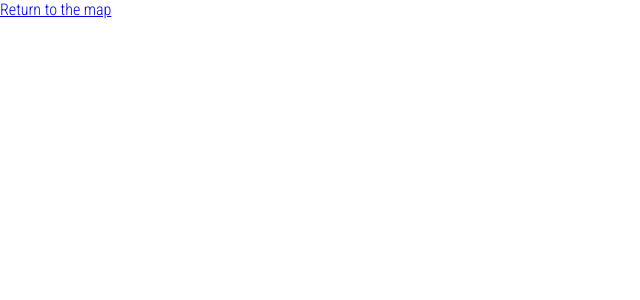
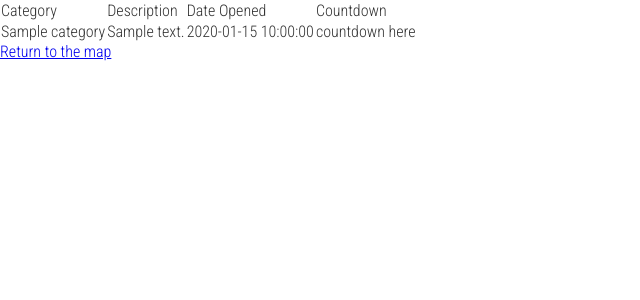
Before and after one commit to gmisek/ReddupApp, a Python web app: template reddup/templates/issues.html in a window 1280 px wide. Shown: the top 300 px of the page, without its empty margins (0-640 px from the left). Run offline with Jinja, Linux system fonts and the light colour scheme; the template is opened without the code that fills it: most values are stand-ins (such as "Sample title", 1, 10 or a date in 2020).

Commit message:
more stuff

```diff
--- a/reddup/reddup/urls.py
+++ b/reddup/reddup/urls.py
@@ -17,7 +17,7 @@ urlpatterns = patterns('',
     url(r'^issues/all/ajax/$', 'scru.views.all_issues_ajax', name='all_issues_ajax'),
 
     # ex: /issues/user/{user_id}
-    #url(r'^issues/user/(?P<user_id>\d+)/$', 'scru.views.user_issues', name='user_issues'),
+    url(r'^issues/user/(?P<user_id>\d+)/$', 'scru.views.user_issues', name='user_issues'),
 
     # ajax views
     url(r'^issue/open/$', 'scru.views.open_issue', name='open_issue'),
--- a/reddup/templates/issues.html
+++ b/reddup/templates/issues.html
@@ -12,6 +12,22 @@
 </head>
 <body>
 
+    <table>
+        <thead>
+            <td>Category</td>
+            <td>Description</td>
+            <td>Date Opened</td>
+            <td>Countdown</td>
+        </thead>
+        {% for i in issues %}
+        <tr>
+            <td>{{ i.category }} </td>
+            <td>{{ i.description }}</td>
+            <td>{{ i.date_opened }}</td>
+            <td>countdown here</td>
+        </tr>
+        {% endfor %}
+    </table>
 
 	<a href="index.html">Return to the map</a>
 </body>
```
Also changed, not shown: reddup/scru/views.py (+9 -1 lines).
